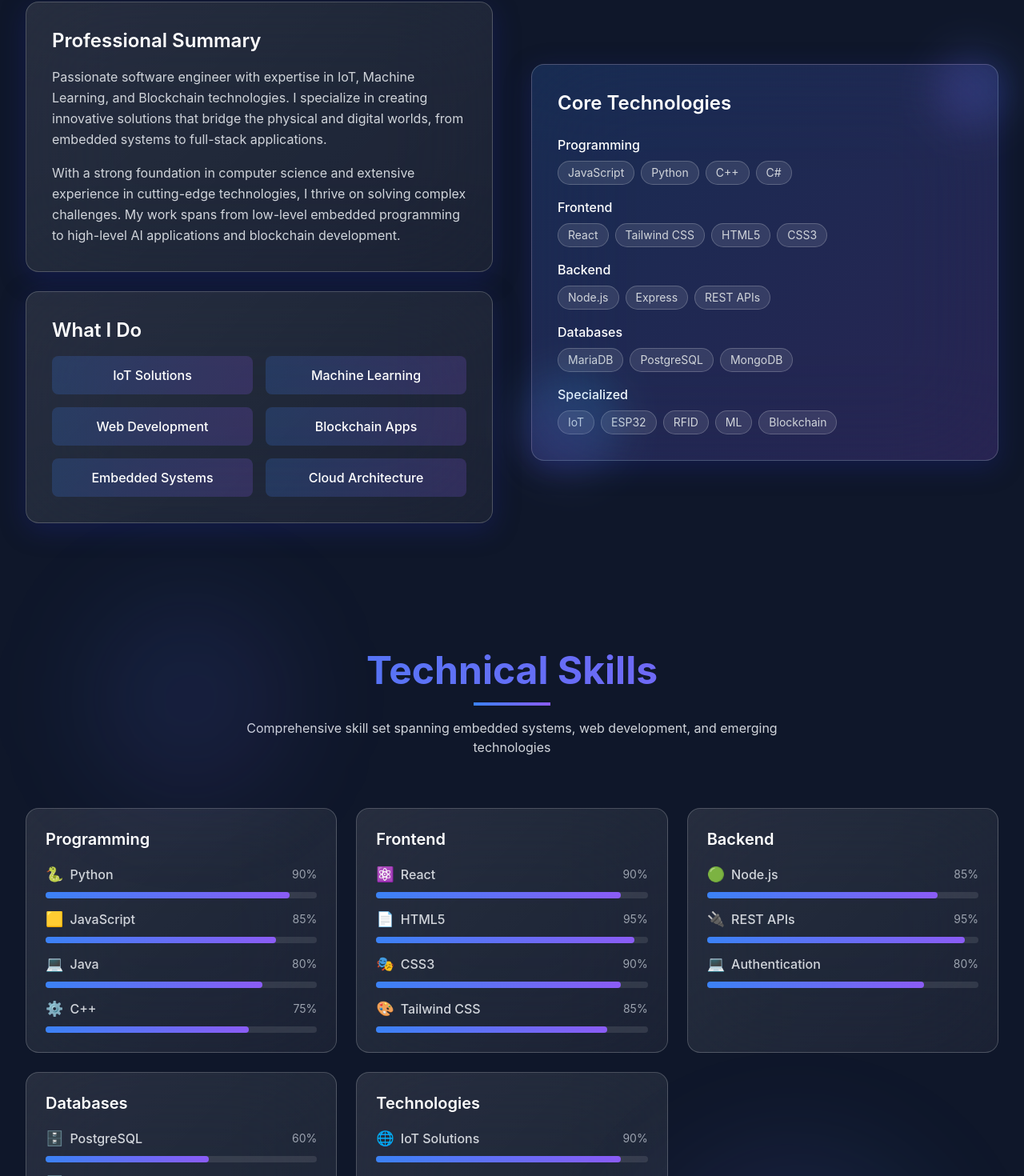
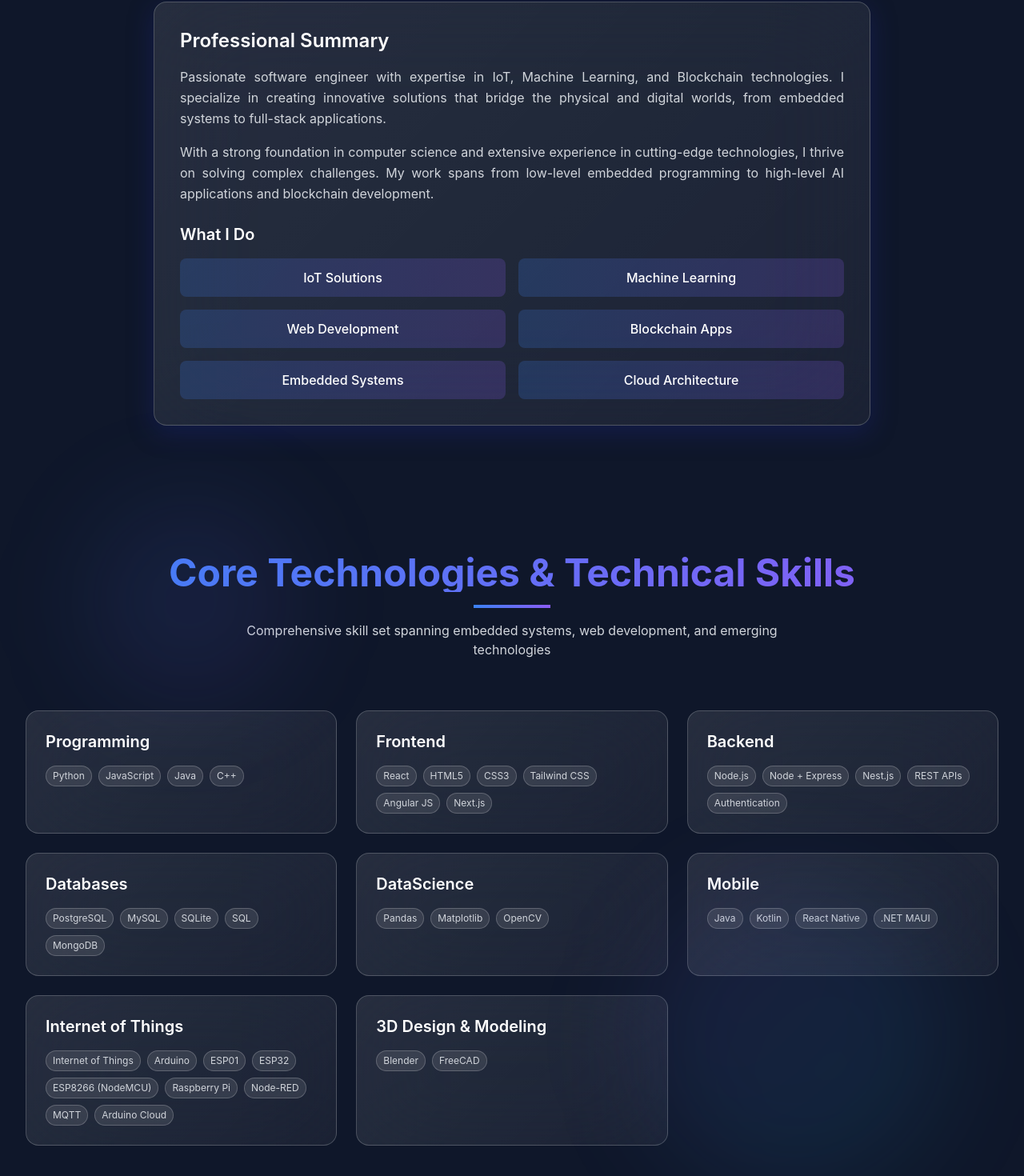
Before and after one commit to felixkumafutsa/felix-portfolio, a React (Vite) app: page / in a window 1280 px wide. Shown: the part 1010-2480 px from the top of the page at 80% size. Built offline with nearby package versions, Linux system fonts and the light colour scheme.

Commit message:
Update skills section: IoT renamed, 3D design added, card headings and contact field style

```diff
--- a/index.html
+++ b/index.html
@@ -4,7 +4,7 @@
     <meta charset="UTF-8" />
     <link rel="icon" type="image/svg+xml" href="/favicon.svg" />
     <meta name="viewport" content="width=device-width, initial-scale=1.0" />
-    <title>portfolio-website</title>
+    <title> Felix Kumafutsa - Portfolio</title>
   </head>
   <body>
     <div id="root"></div>
--- a/src/data/portfolioData.js
+++ b/src/data/portfolioData.js
@@ -19,10 +19,14 @@ export const portfolioData = {
       { name: "React", icon: "devicon-react-original", level: 90 },
       { name: "HTML5", icon: "devicon-html5-plain", level: 95 },
       { name: "CSS3", icon: "devicon-css3-plain", level: 90 },
-      { name: "Tailwind CSS", icon: "devicon-tailwindcss-plain", level: 85 }
+      { name: "Tailwind CSS", icon: "devicon-tailwindcss-plain", level: 85 },
+      { name: "Angular JS", icon: "devicon-angularjs-plain", level: 80 },
+      { name: "Next.js", icon: "nextjs", level: 80 }
     ],
     backend: [
       { name: "Node.js", icon: "devicon-nodejs-plain", level: 85 },
+      { name: "Node + Express", icon: "devicon-express-original", level: 85 },
+      { name: "Nest.js", icon: "nestjs", level: 80 },
       { name: "REST APIs", icon: "api", level: 95 },
       { name: "Authentication", icon: "shield", level: 80 }
     ],
@@ -33,13 +37,31 @@ export const portfolioData = {
       { name: "SQL", icon: "database", level: 90 },
       { name: "MongoDB", icon: "devicon-mongodb-plain", level: 70 }
     ],
-    technologies: [
-      { name: "IoT Solutions", icon: "iot", level: 90 },
-      { name: "Network Administration", icon: "network", level: 85 },
-      { name: "Data Science", icon: "brain", level: 80 },
-      { name: "Cloud Computing", icon: "cloud", level: 75 },
-      { name: "Cybersecurity", icon: "security", level: 70 },
-      { name: "System Administration", icon: "server", level: 85 }
+    dataScience: [
+      { name: "Pandas", icon: "brain", level: 80 },
+      { name: "Matplotlib", icon: "brain", level: 75 },
+      { name: "OpenCV", icon: "brain", level: 70 }
+    ],
+    mobile: [
+      { name: "Java", icon: "devicon-java-plain", level: 80 },
+      { name: "Kotlin", icon: "devicon-kotlin-plain", level: 75 },
+      { name: "React Native", icon: "devicon-react-original", level: 78 },
+      { name: ".NET MAUI", icon: "dotnet", level: 70 }
+    ],
+    iot: [
+      { name: "Internet of Things", icon: "iot", level: 95 },
+      { name: "Arduino", icon: "chip", level: 88 },
+      { name: "ESP01", icon: "chip", level: 85 },
+      { name: "ESP32", icon: "chip", level: 90 },
+      { name: "ESP8266 (NodeMCU)", icon: "chip", level: 87 },
+      { name: "Raspberry Pi", icon: "chip", level: 90 },
+      { name: "Node-RED", icon: "node-red", level: 80 },
+      { name: "MQTT", icon: "mqtt", level: 80 },
+      { name: "Arduino Cloud", icon: "cloud", level: 80 }
+    ],
+    design3D: [
+      { name: "Blender", icon: "devicon-blender-plain", level: 82 },
+      { name: "FreeCAD", icon: "devicon-figma-plain", level: 77 }
     ]
   },
 
@@ -60,7 +82,7 @@ export const portfolioData = {
       technologies: ["ESP32", "RFID", "Node.js", "MariaDB", "REST API"],
       github: "https://github.com/felixkumafutsa",
       demo: "https://felixkumafutsa.github.io",
-      image: "/portfolio-website/images/projects/medcard.png"
+      image: "/images/projects/medcard.png"
     },
     {
       id: 3,
@@ -69,7 +91,7 @@ export const portfolioData = {
       technologies: ["React", "Node.js", "PostgreSQL", "Docker", "JWT", "PDF Generation"],
       github: "https://github.com/felixkumafutsa",
       demo: "https://felixkumafutsa.github.io",
-      image: "/portfolio-website/images/projects/auditsoft.png"
+      image: "/images/projects/auditsoft.png"
     },
     {
       id: 4,
--- a/src/sections/About.jsx
+++ b/src/sections/About.jsx
@@ -17,30 +17,27 @@ const About = () => {
           <div className="w-24 h-1 bg-gradient-to-r from-primary to-secondary mx-auto"></div>
         </motion.div>
 
-        <div className="grid md:grid-cols-2 gap-12 items-center">
+        <div className="grid grid-cols-1 gap-12 items-center">
           <motion.div
             initial={{ opacity: 0, x: -50 }}
             whileInView={{ opacity: 1, x: 0 }}
             viewport={{ once: true }}
             transition={{ duration: 0.8 }}
-            className="space-y-6"
-          >
+            className="space-y-6 w-full max-w-4xl mx-auto">
             <div className="bg-glass-gradient backdrop-blur-3xl border border-white/20 rounded-2xl p-8 shadow-glass">
               <h3 className="text-2xl font-semibold mb-4 text-white">Professional Summary</h3>
-              <p className="text-gray-300 leading-relaxed mb-4">
+              <p className="text-gray-300 leading-relaxed text-justify mb-4">
                 Passionate software engineer with expertise in IoT, Machine Learning, and Blockchain technologies.
                 I specialize in creating innovative solutions that bridge the physical and digital worlds,
                 from embedded systems to full-stack applications.
               </p>
-              <p className="text-gray-300 leading-relaxed">
+              <p className="text-gray-300 leading-relaxed text-justify mb-6">
                 With a strong foundation in computer science and extensive experience in cutting-edge technologies,
                 I thrive on solving complex challenges. My work spans from low-level embedded programming to
                 high-level AI applications and blockchain development.
               </p>
-            </div>
 
-            <div className="bg-glass-gradient backdrop-blur-3xl border border-white/20 rounded-2xl p-8 shadow-glass">
-              <h3 className="text-2xl font-semibold mb-4 text-white">What I Do</h3>
+              <h4 className="text-xl font-semibold mb-4 text-white">What I Do</h4>
               <div className="grid grid-cols-2 gap-4">
                 {[
                   'IoT Solutions',
@@ -65,70 +62,6 @@ const About = () => {
             </div>
           </motion.div>
 
-          <motion.div
-            initial={{ opacity: 0, x: 50 }}
-            whileInView={{ opacity: 1, x: 0 }}
-            viewport={{ once: true }}
-            transition={{ duration: 0.8 }}
-            className="relative"
-          >
-            <div className="bg-gradient-to-br from-primary/20 to-secondary/20 rounded-2xl p-8 backdrop-blur-3xl border border-white/20 shadow-glass">
-              <h3 className="text-2xl font-semibold mb-6 text-white">Core Technologies</h3>
-              <div className="space-y-4">
-                {[
-                  { name: 'Programming', skills: ['JavaScript', 'Python', 'C++', 'C#'] },
-                  { name: 'Frontend', skills: ['React', 'Tailwind CSS', 'HTML5', 'CSS3'] },
-                  { name: 'Backend', skills: ['Node.js', 'Express', 'REST APIs'] },
-                  { name: 'Databases', skills: ['MariaDB', 'PostgreSQL', 'MongoDB'] },
-                  { name: 'Specialized', skills: ['IoT', 'ESP32', 'RFID', 'ML', 'Blockchain'] }
-                ].map((category, index) => (
-                  <motion.div
-                    key={category.name}
-                    initial={{ opacity: 0, y: 20 }}
-                    whileInView={{ opacity: 1, y: 0 }}
-                    viewport={{ once: true }}
-                    transition={{ delay: index * 0.1 }}
-                  >
-                    <h4 className="text-white font-medium mb-2">{category.name}</h4>
-                    <div className="flex flex-wrap gap-2">
-                      {category.skills.map((skill) => (
-                        <span
-                          key={skill}
-                          className="px-3 py-1 bg-white/10 rounded-full text-sm text-gray-300 border border-white/20"
-                        >
-                          {skill}
-                        </span>
-                      ))}
-                    </div>
-                  </motion.div>
-                ))}
-              </div>
-            </div>
-
-            {/* Floating decoration */}
-            <motion.div
-              animate={{
-                rotate: [0, 360],
-              }}
-              transition={{
-                duration: 20,
-                repeat: Infinity,
-                ease: "linear"
-              }}
-              className="absolute -top-4 -right-4 w-24 h-24 bg-gradient-to-br from-primary/20 to-secondary/20 rounded-full blur-xl"
-            />
-            <motion.div
-              animate={{
-                rotate: [360, 0],
-              }}
-              transition={{
-                duration: 25,
-                repeat: Infinity,
-                ease: "linear"
-              }}
-              className="absolute -bottom-4 -left-4 w-32 h-32 bg-gradient-to-br from-secondary/20 to-accent/20 rounded-full blur-xl"
-            />
-          </motion.div>
         </div>
       </div>
     </section>
--- a/src/sections/Contact.jsx
+++ b/src/sections/Contact.jsx
@@ -160,7 +160,7 @@ const Contact = () => {
                     value={formData.name}
                     onChange={handleChange}
                     required
-                    className="w-full px-4 py-3 bg-glass-gradient backdrop-blur-md border border-white/20 rounded-lg text-white placeholder-gray-400 focus:outline-none focus:ring-2 focus:ring-primary focus:border-transparent transition-all duration-200"
+                    className="w-full px-4 py-3 bg-white/10 dark:bg-slate-900/40 backdrop-blur-md border border-white/20 dark:border-slate-500/40 rounded-lg text-white placeholder-gray-400 focus:outline-none focus:ring-2 focus:ring-primary focus:border-transparent transition-all duration-200"
                     placeholder="Your Name"
                   />
                 </div>
@@ -176,7 +176,7 @@ const Contact = () => {
                     value={formData.email}
                     onChange={handleChange}
                     required
-                    className="w-full px-4 py-3 bg-glass-gradient backdrop-blur-md border border-white/20 rounded-lg text-white placeholder-gray-400 focus:outline-none focus:ring-2 focus:ring-primary focus:border-transparent transition-all duration-200"
+                    className="w-full px-4 py-3 bg-white/10 dark:bg-slate-900/40 backdrop-blur-md border border-white/20 dark:border-slate-500/40 rounded-lg text-white placeholder-gray-400 focus:outline-none focus:ring-2 focus:ring-primary focus:border-transparent transition-all duration-200"
                     placeholder="your.email@example.com"
                   />
                 </div>
@@ -192,7 +192,7 @@ const Contact = () => {
                     onChange={handleChange}
                     required
                     rows={5}
-                    className="w-full px-4 py-3 bg-glass-gradient backdrop-blur-md border border-white/20 rounded-lg text-white placeholder-gray-400 focus:outline-none focus:ring-2 focus:ring-primary focus:border-transparent transition-all duration-200 resize-none"
+                    className="w-full px-4 py-3 bg-white/10 dark:bg-slate-900/40 backdrop-blur-md border border-white/20 dark:border-slate-500/40 rounded-lg text-white placeholder-gray-400 focus:outline-none focus:ring-2 focus:ring-primary focus:border-transparent transition-all duration-200 resize-none"
                     placeholder="Your message here..."
                   />
                 </div>
--- a/src/sections/Skills.jsx
+++ b/src/sections/Skills.jsx
@@ -21,7 +21,13 @@ const Skills = () => {
       'chip': '💾',
       'rfid': '📡',
       'brain': '🧠',
-      'link': '⛓️'
+      'link': '⛓️',
+      'devicon-angularjs-plain': '🅰️',
+      'nextjs': '⏭️',
+      'nestjs': '🌀',
+      'dotnet': '.NET',
+      'node-red': '🔀',
+      'mqtt': '📡'
     };
     return iconMap[iconName] || '💻';
   };
@@ -34,34 +40,21 @@ const Skills = () => {
       transition={{ duration: 0.6, delay: index * 0.1 }}
       className="bg-glass-gradient backdrop-blur-3xl border border-white/20 rounded-2xl p-6 hover:bg-white/10 transition-all duration-300 hover:shadow-glass-lg"
     >
-      <h3 className="text-xl font-semibold mb-4 text-white capitalize">{category}</h3>
-      <div className="space-y-3">
+      <h3 className="text-xl font-semibold mb-4 text-white">
+        {category === 'iot' ? 'Internet of Things' : category === 'design3D' ? '3D Design & Modeling' : category.charAt(0).toUpperCase() + category.slice(1)}
+      </h3>
+      <div className="flex flex-wrap gap-2">
         {skills.map((skill, skillIndex) => (
-          <motion.div
+          <motion.span
             key={skill.name}
-            initial={{ opacity: 0, x: -20 }}
-            whileInView={{ opacity: 1, x: 0 }}
+            initial={{ opacity: 0, y: 10 }}
+            whileInView={{ opacity: 1, y: 0 }}
             viewport={{ once: true }}
-            transition={{ delay: skillIndex * 0.05 }}
-            className="space-y-2"
+            transition={{ duration: 0.35, delay: skillIndex * 0.05 }}
+            className="px-2 py-1 bg-white/10 rounded-full text-xs text-gray-300 border border-white/20"
           >
-            <div className="flex items-center justify-between">
-              <div className="flex items-center space-x-2">
-                <span className="text-lg">{getSkillIcon(skill.icon)}</span>
-                <span className="text-gray-300 font-medium">{skill.name}</span>
-              </div>
-              <span className="text-sm text-gray-400">{skill.level}%</span>
-            </div>
-            <div className="w-full bg-white/10 rounded-full h-2">
-              <motion.div
-                initial={{ width: 0 }}
-                whileInView={{ width: `${skill.level}%` }}
-                viewport={{ once: true }}
-                transition={{ duration: 1, delay: skillIndex * 0.1 }}
-                className="h-2 bg-gradient-to-r from-primary to-secondary rounded-full"
-              />
-            </div>
-          </motion.div>
+            {skill.name}
+          </motion.span>
         ))}
       </div>
     </motion.div>
@@ -78,7 +71,7 @@ const Skills = () => {
           className="text-center mb-16"
         >
           <h2 className="text-4xl md:text-5xl font-bold mb-4 bg-gradient-to-r from-primary to-secondary bg-clip-text text-transparent">
-            Technical Skills
+            Core Technologies & Technical Skills
           </h2>
           <div className="w-24 h-1 bg-gradient-to-r from-primary to-secondary mx-auto"></div>
           <p className="text-gray-300 mt-4 max-w-2xl mx-auto">
```
Also changed, not shown: src/sections/Projects.jsx (+1 -8 lines), 1 other file (tests, documents, lock files or other folders).
